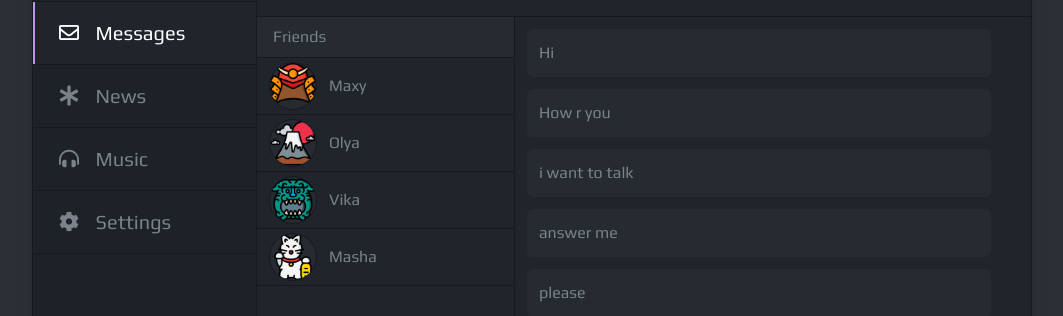
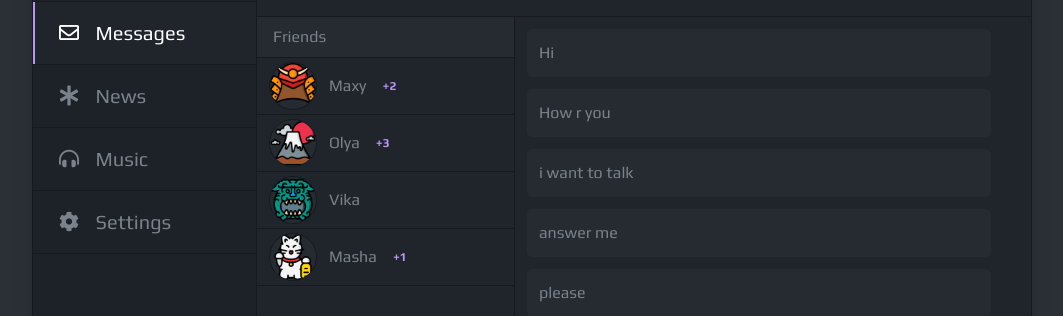
Before and after one commit to TimSeryakov/social-network-tw-ts, a React (Create React App) app: page /dialogs in a window 1280 px wide. Shown: the part 158-474 px from the top of the page, without its empty margins (108-1171 px from the left). Built offline with nearby package versions, Linux system fonts and the light colour scheme.

Commit message:
UnreadMessages badge component done

```diff
--- a/src/components/Dialogs/Dialogs.tsx
+++ b/src/components/Dialogs/Dialogs.tsx
@@ -11,6 +11,7 @@ type DialogItemType = {
   name: string
   id: number
   avatar: string
+  unreadMessages: number
 }
 
 const DialogItem = (props: DialogItemType) => {
@@ -25,8 +26,21 @@ const DialogItem = (props: DialogItemType) => {
               className="inline-block w-12 h-12 bg-theme-bg-secondary rounded-full border border-theme-border flex items-center justify-center my-1 mr-3"
               src={props.avatar} alt=""/>
           {props.name}
+          <UnreadMessages value={props.unreadMessages}/>
         </NavLink>
       </div>
+  )
+}
+
+type UnreadMessagesType = {
+  value: number
+}
+
+const UnreadMessages = (props: UnreadMessagesType) => {
+  return (
+      <span className="ml-4 text-theme-accent text-xs font-bold">
+        {!!props.value && `+${props.value}`}
+      </span>
   )
 }
 
@@ -58,10 +72,10 @@ const Message = (props: MessagePropsType) => {
             <div className="">
               <h3 className="py-2 px-4 border-t border-b border-theme-border text-theme-text bg-theme-bg-secondary">Friends</h3>
             </div>
-              <DialogItem name="Maxy" id={1} avatar={samurai}/>
-              <DialogItem name="Olya" id={2} avatar={fuji}/>
-              <DialogItem name="Vika" id={3} avatar={lionstatue}/>
-              <DialogItem name="Masha" id={4} avatar={luckycat}/>
+            <DialogItem name="Maxy" id={1} avatar={samurai} unreadMessages={2}/>
+            <DialogItem name="Olya" id={2} avatar={fuji} unreadMessages={3}/>
+            <DialogItem name="Vika" id={3} avatar={lionstatue} unreadMessages={0}/>
+            <DialogItem name="Masha" id={4} avatar={luckycat} unreadMessages={1}/>
           </div>
 
           <div className="bg-theme-bg-primary border-t border-theme-border w-8/12 flex-auto">
```
Lines whose indentation alone changed are shown as unchanged.
